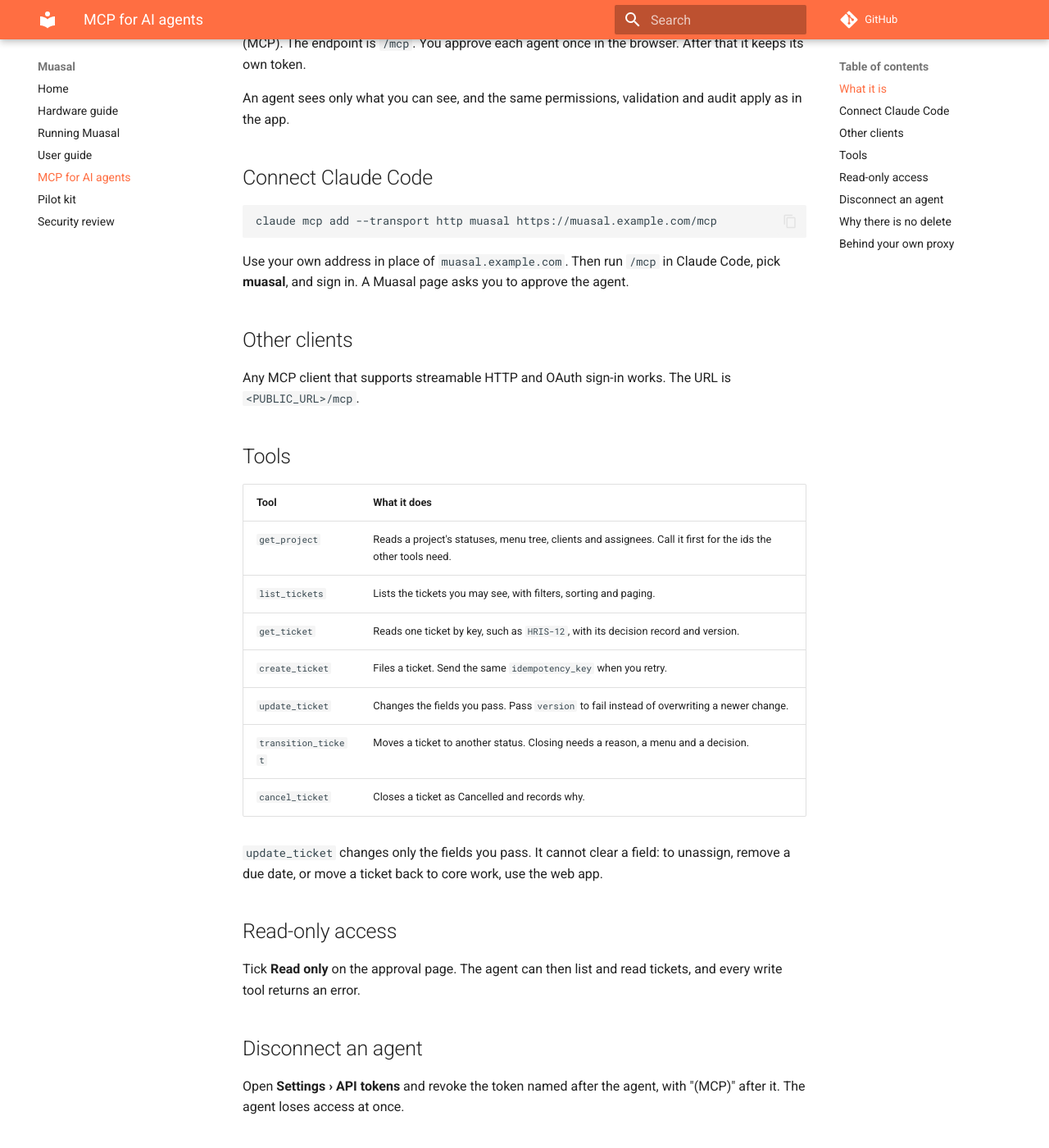
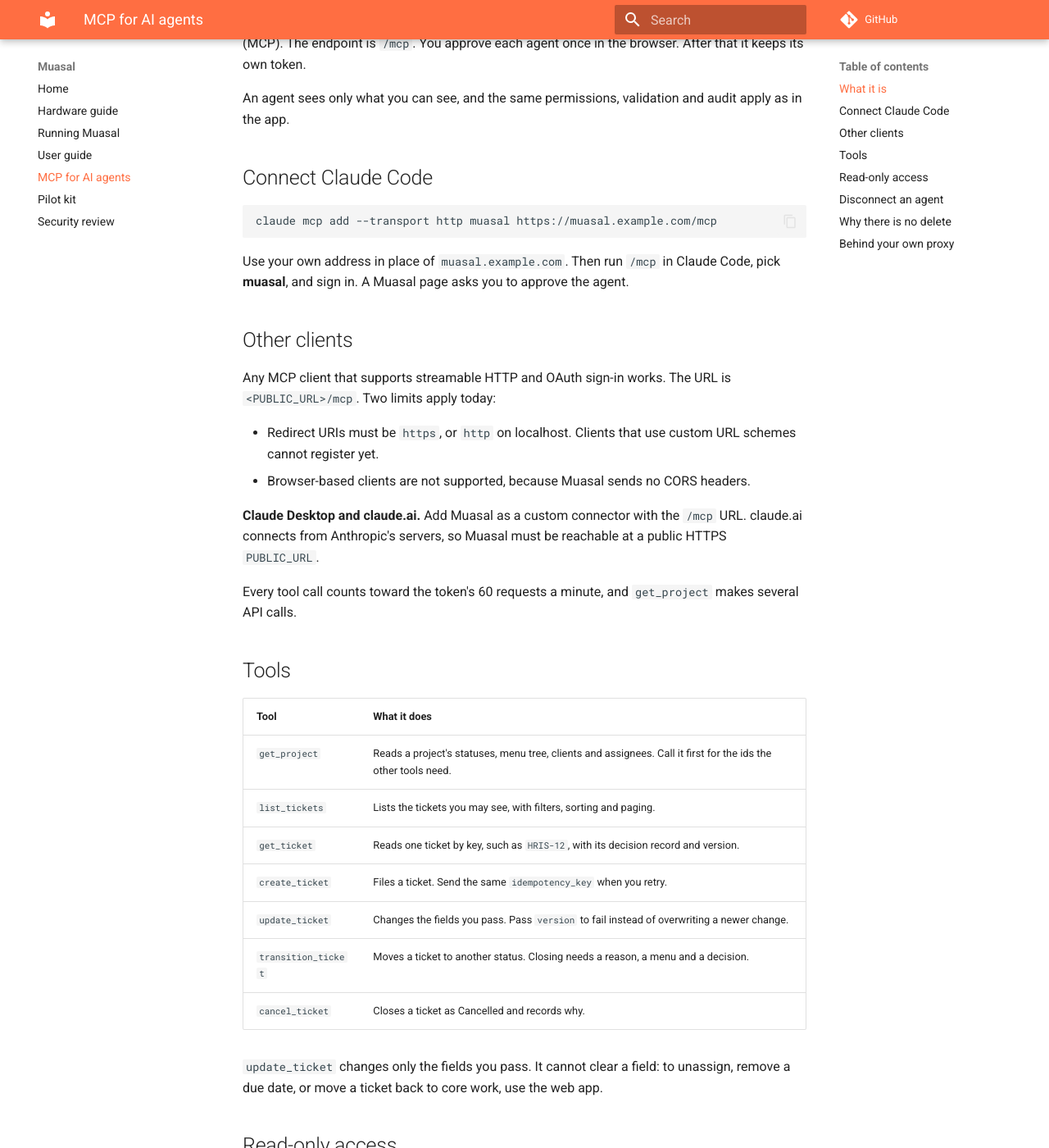
Before and after one commit to Kenzo03/muasal, an MkDocs documentation site: the page built from docs/mcp.md, in a window 1280 px wide and 1400 px high, scrolled down 216 px. Shown: the whole window at 82% size. Built offline with MkDocs 1.6.1 and Material for MkDocs 9.7.7, drawn with Linux system fonts in a browser that asks for light colours; comment, search, counter and statistics services are not loaded; some of the changed text lies outside the part shown.

Commit message:
docs(mcp): client limits and Claude Desktop
Co-Authored-By: Claude Opus 5.5 <noreply@anthropic.com>

````diff
--- a/docs/mcp.md
+++ b/docs/mcp.md
@@ -8,7 +8,7 @@ An agent sees only what you can see, and the same permissions, validation and au
 
 ## Connect Claude Code
 
-```
+```bash
 claude mcp add --transport http muasal https://muasal.example.com/mcp
 ```
 
@@ -16,7 +16,14 @@ Use your own address in place of `muasal.example.com`. Then run `/mcp` in Claude
 
 ## Other clients
 
-Any MCP client that supports streamable HTTP and OAuth sign-in works. The URL is `<PUBLIC_URL>/mcp`.
+Any MCP client that supports streamable HTTP and OAuth sign-in works. The URL is `<PUBLIC_URL>/mcp`. Two limits apply today:
+
+- Redirect URIs must be `https`, or `http` on localhost. Clients that use custom URL schemes cannot register yet.
+- Browser-based clients are not supported, because Muasal sends no CORS headers.
+
+**Claude Desktop and claude.ai.** Add Muasal as a custom connector with the `/mcp` URL. claude.ai connects from Anthropic's servers, so Muasal must be reachable at a public HTTPS `PUBLIC_URL`.
+
+Every tool call counts toward the token's 60 requests a minute, and `get_project` makes several API calls.
 
 ## Tools
 
@@ -38,7 +45,7 @@ Tick **Read only** on the approval page. The agent can then list and read ticket
 
 ## Disconnect an agent
 
-Open **Settings › API tokens** and revoke the token named after the agent, with "(MCP)" after it. The agent loses access at once.
+Open **Settings › API tokens** and revoke the token named after the agent, with "(MCP)" after it. The agent loses access at once. Signing in again creates a new token, so revoke old ones you no longer use.
 
 ## Why there is no delete
 
````
Also changed, not shown: docs/superpowers/specs/2026-10-03-mcp-tickets-design.md (+1 -0 lines).
